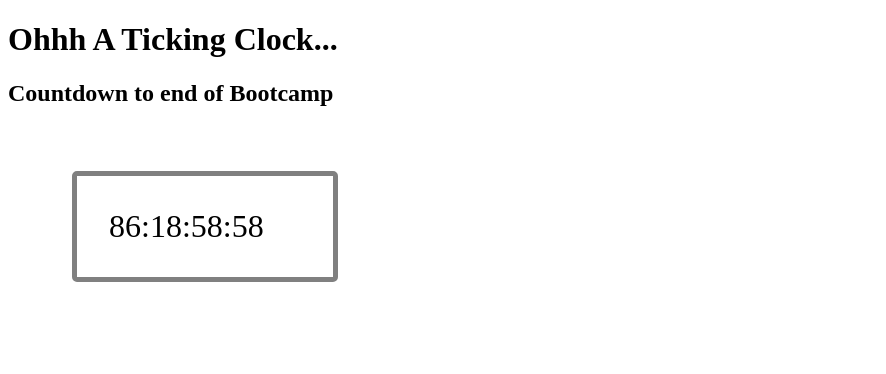
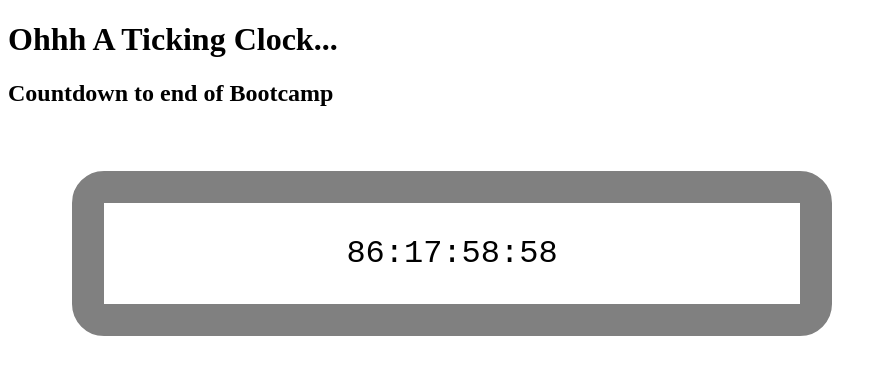
Before and after one commit to toddtrivisonno/countdown-timer, a plain HTML site: page index.html in a window 1280 px wide. Shown: the whole page, without its empty margins (0-886 px from the left). Drawn offline with Linux system fonts and the light colour scheme.

Commit message:
update css, fix time typo

```diff
--- a/main.js
+++ b/main.js
@@ -5,7 +5,7 @@ var c = setInterval(countdown, 1000);
 function countdown() {
    console.log("tick");
    var now = new Date().getTime();
-   futureTime = new Date(2019, 11, 6, 17, 0, 0);
+   futureTime = new Date(2019, 11, 6, 16, 0, 0);
    // get the difference of now and futureTime
    var diff = futureTime.getTime() - now;
    // display the difference in html
--- a/style.css
+++ b/style.css
@@ -6,7 +6,9 @@
    font-size: 2em;
    margin: 2em;
    padding: 1em;
-   border: 5px solid gray;
-   border-radius: 5px;
-   width: 6em;
+   border: 1em solid gray;
+   border-radius: 1em;
+   width: 50%;
+   text-align: center;
+   font-family: 'Courier New', Courier, monospace;
 }
```
